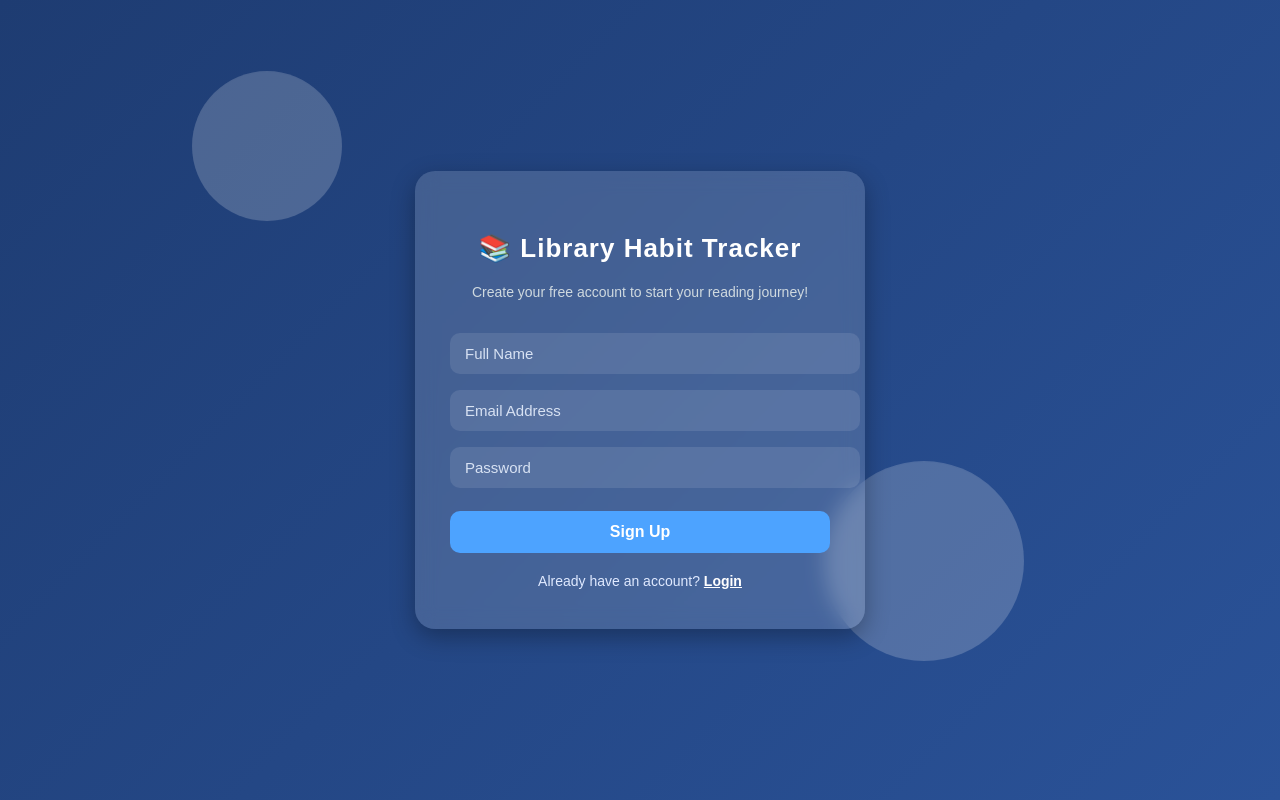
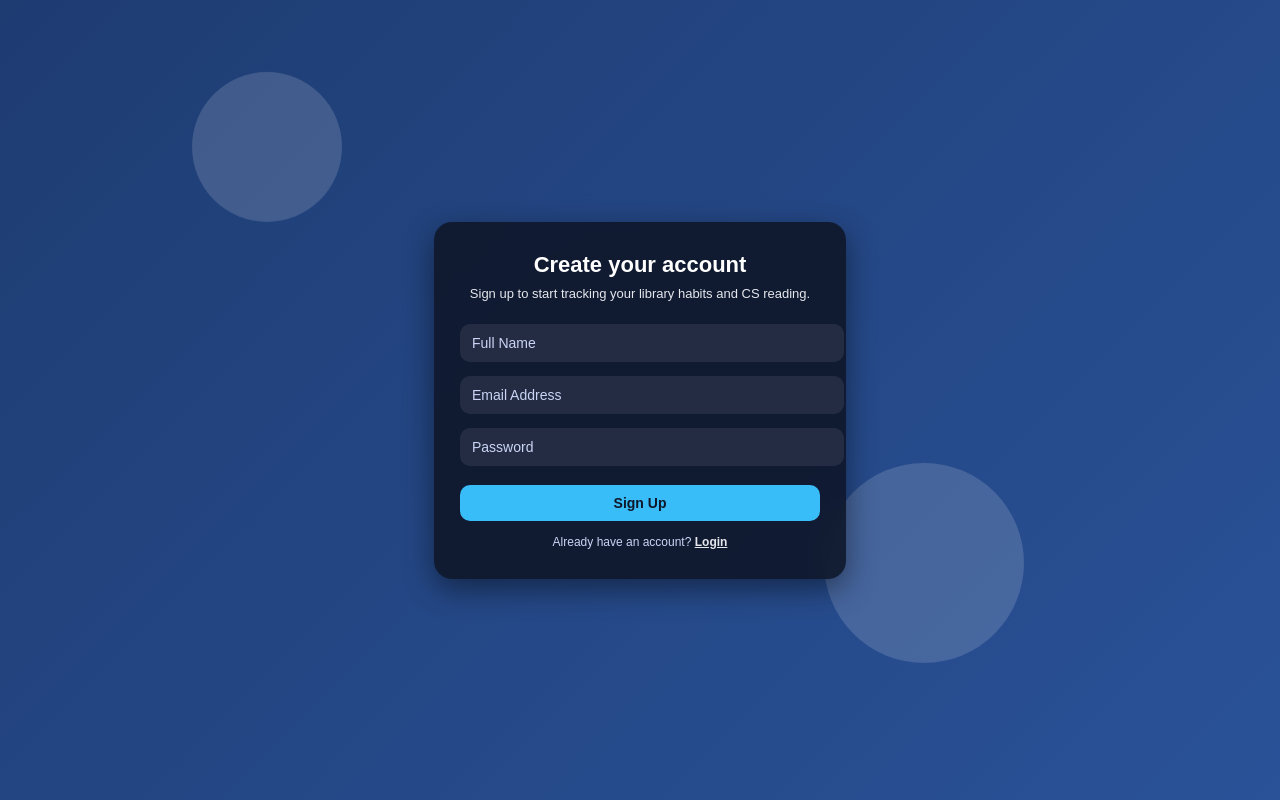
Before and after one commit to prachisingh8329-netizen/library-habit-tracker, a Flask app: page /signup in a window 1280 px wide. Run offline with Flask 3, Linux system fonts and the light colour scheme.

Commit message:
Update signup.html

```diff
--- a/templates/signup.html
+++ b/templates/signup.html
@@ -1,63 +1,95 @@
-<!DOCTYPE html>
+<!doctype html>
 <html lang="en">
 <head>
   <meta charset="utf-8">
   <title>Sign Up | Library Habit Tracker</title>
   <meta name="viewport" content="width=device-width, initial-scale=1">
   <style>
-    /* exact same styles from your original signup */
-    body {
-      margin: 0;
-      font-family: 'Poppins', sans-serif;
-      background: linear-gradient(135deg, #1e3c72, #2a5298);
-      height: 100vh;
-      display: flex;
-      align-items: center;
-      justify-content: center;
-      overflow: hidden;
+    body{
+      margin:0;
+      font-family:'Poppins',sans-serif;
+      background:linear-gradient(135deg,#1e3c72,#2a5298);
+      height:100vh;
+      display:flex;
+      align-items:center;
+      justify-content:center;
+      overflow:hidden;
+      color:#fff;
     }
-    .circle { position: absolute; border-radius: 50%; background: rgba(255,255,255,0.2); animation: float 10s infinite; }
-    .circle:nth-child(1){ width:150px;height:150px; top:10%; left:15%; animation-delay:0s; }
-    .circle:nth-child(2){ width:200px;height:200px; bottom:15%; right:20%; animation-delay:3s; }
-    @keyframes float { 0%,100%{transform:translateY(0px);} 50%{transform:translateY(-20px);} }
-    .signup-container{
-      position: relative;
-      width: 380px;
-      padding: 40px 35px;
-      background: rgba(255,255,255,0.15);
-      border-radius: 20px;
-      box-shadow: 0 8px 25px rgba(0,0,0,0.3);
-      backdrop-filter: blur(10px);
-      color: #fff;
-      text-align: center;
+    .circle{
+      position:absolute;
+      border-radius:50%;
+      background:rgba(255,255,255,0.15);
+      animation:float 10s infinite;
     }
-    .signup-container h2 { margin-bottom:20px; font-size:26px; letter-spacing:1px; font-weight:600; }
-    .signup-container p { font-size:14px; color:#cfd9df; margin-bottom:25px; }
-    .signup-container input{ width:100%; padding:12px 15px; margin:8px 0; border:none; border-radius:10px; background: rgba(255,255,255,0.1); color:#fff; font-size:15px; transition:0.3s; }
-    .signup-container input::placeholder { color:#d8e2f3; }
-    .signup-container button { margin-top:15px; width:100%; background:#4da3ff; color:white; border:none; padding:12px; font-size:16px; border-radius:10px; cursor:pointer; font-weight:600; }
-    .signup-container .login-link { margin-top:20px; font-size:14px; color:#e0eaff; }
-    .signup-container .login-link a { color:#fff; text-decoration:underline; font-weight:bold; }
-    @media (max-width:450px) { .signup-container { width:90%; padding:30px 20px; } }
+    .circle:nth-child(1){width:150px;height:150px;top:10%;left:15%;animation-delay:0s;}
+    .circle:nth-child(2){width:200px;height:200px;bottom:15%;right:20%;animation-delay:3s;}
+    @keyframes float{
+      0%,100%{transform:translateY(0);}
+      50%{transform:translateY(-18px);}
+    }
+    .box{
+      position:relative;
+      width:360px;
+      max-width:92%;
+      padding:30px 26px;
+      background:rgba(15,23,42,0.9);
+      border-radius:18px;
+      box-shadow:0 10px 30px rgba(0,0,0,0.45);
+      backdrop-filter:blur(12px);
+      text-align:center;
+    }
+    h2{margin:0 0 8px;font-size:22px;}
+    p{margin:0 0 16px;font-size:13px;color:#e5e7eb;}
+    input{
+      width:100%;
+      padding:11px 12px;
+      margin:7px 0;
+      border-radius:10px;
+      border:none;
+      outline:none;
+      background:rgba(255,255,255,0.08);
+      color:#f9fafb;
+      font-size:14px;
+    }
+    input::placeholder{color:#cbd5f5;}
+    button{
+      width:100%;
+      margin-top:12px;
+      padding:10px 0;
+      border-radius:10px;
+      border:none;
+      background:#38bdf8;
+      color:#0f172a;
+      font-weight:600;
+      font-size:14px;
+      cursor:pointer;
+    }
+    .meta{font-size:12px;margin-top:14px;color:#cbd5f5;}
+    a{color:#e5e7eb;text-decoration:underline;font-weight:600;}
+    #signupMessage{font-size:12px;margin-top:8px;}
   </style>
 </head>
 <body>
   <div class="circle"></div>
   <div class="circle"></div>
 
-  <div class="signup-container">
-    <h2>📚 Library Habit Tracker</h2>
-    <p>Create your free account to start your reading journey!</p>
+  <div class="box">
+    <h2>Create your account</h2>
+    <p>Sign up to start tracking your library habits and CS reading.</p>
 
     <form onsubmit="signupUser(event)">
-      <input id="name" type="text" placeholder="Full Name" required>
-      <input id="email" type="email" placeholder="Email Address" required>
-      <input id="password" type="password" placeholder="Password" required>
+      <input id="su_name" type="text" placeholder="Full Name" required>
+      <input id="su_email" type="email" placeholder="Email Address" required>
+      <input id="su_password" type="password" placeholder="Password" required>
       <button type="submit">Sign Up</button>
     </form>
 
-    <div class="login-link">
-      Already have an account? <a href="/login">Login</a>
+    <div id="signupMessage"></div>
+
+    <div class="meta">
+      Already have an account?
+      <a href="/login">Login</a>
     </div>
   </div>
 
```
